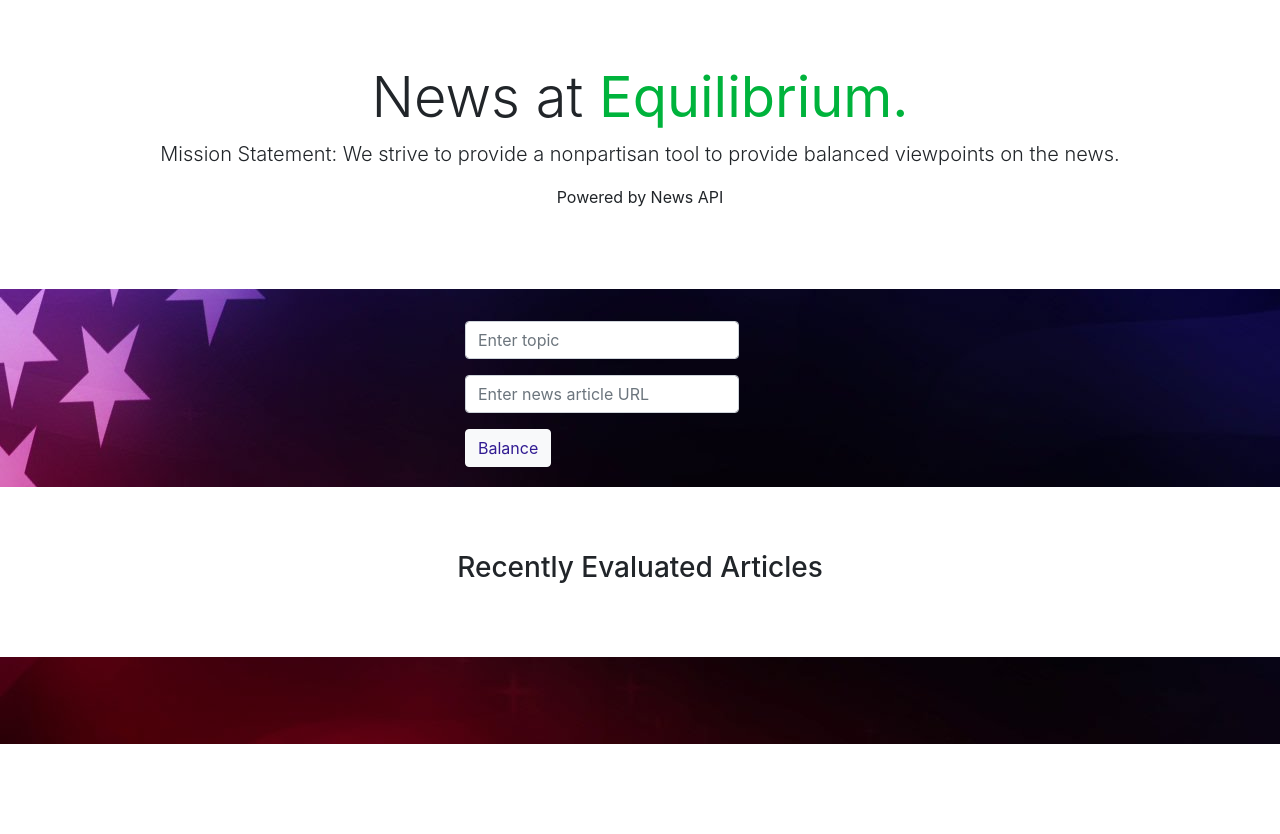
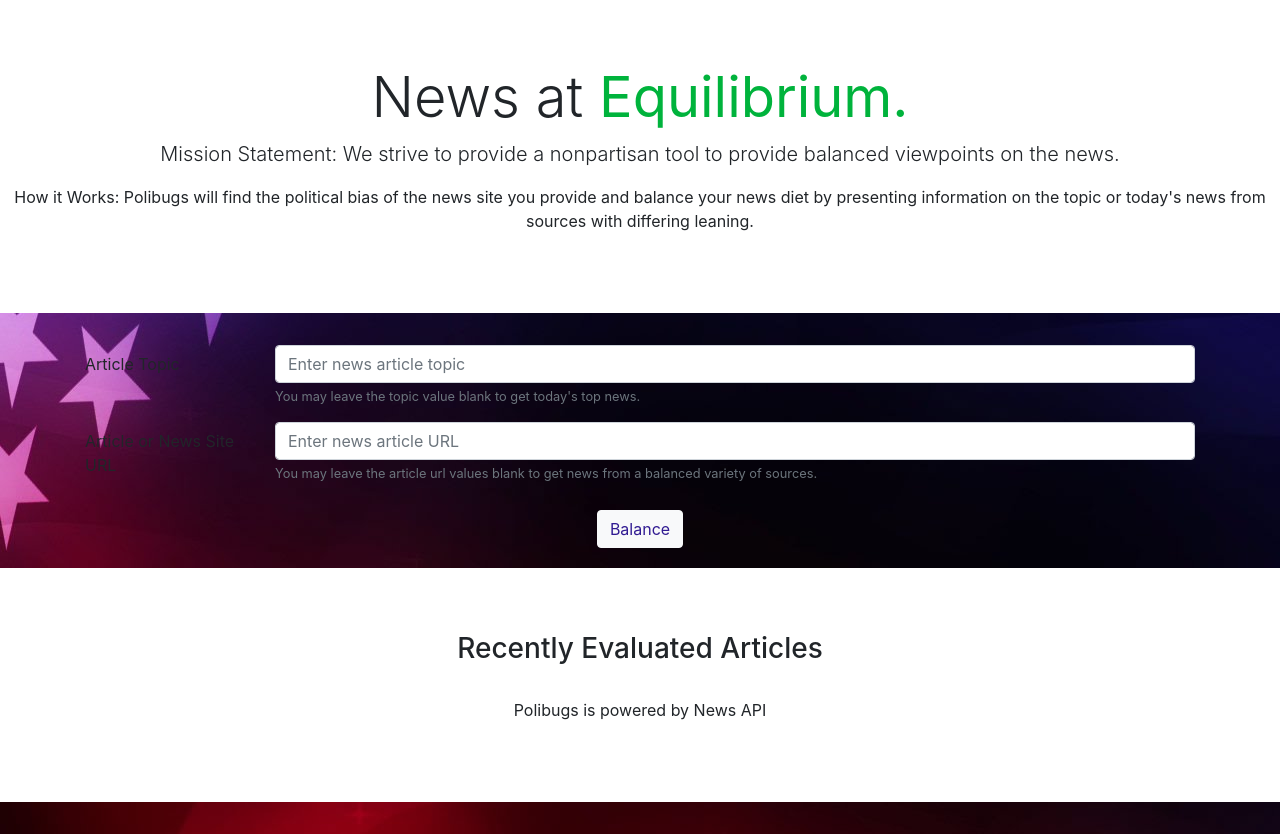
Before and after one commit to Hackdromeda/polibugs, a Flask app: page / in a window 1280 px wide. Shown: the part 56-890 px from the top of the page. Before the commit the page ends 800 px from the top, so only its background shows below. Run offline with Flask 2, Linux system fonts and the light colour scheme; some libraries are stand-ins or nearby versions.

Commit message:
Added instructions to website

```diff
--- a/Dockerrun.aws.json
+++ b/Dockerrun.aws.json
@@ -1,7 +1,7 @@
 {
   "AWSEBDockerrunVersion": "1",
   "Image": {
-    "Name": "navalpatel384/polibugs",
+    "Name": "as0218/polibugs",
     "Update": "false"
   },
   "Ports": [
--- a/templates/index.html
+++ b/templates/index.html
@@ -23,35 +23,50 @@
     <meta name="msapplication-TileColor" content="#ffffff">
     <meta name="msapplication-TileImage" content="/static/favicons/ms-icon-144x144.png">
     <meta name="theme-color" content="#ffffff">
+    <style>
+        .form-action {
+            margin: 0;
+            background-color: transparent;
+            text-align: center;
+        }
+    </style>
   </head>
   <body style="background-image: url('/static/banner.jpg');">
     <nav class="navbar" style="background-color: #311B92; color: #ffffff;"><span></span><a class="navbar-brand mb-0 h1" href="{{ url_for('index') }}">Polibugs</a><span></span></nav>
     <div class="jumbotron jumbotron-fluid" style="background-color: #ffffff; text-align: center;">
         <h1 class="display-4">News at <span style="color: #00b33c"><strong id="jumbotronTitleEnding">Equilibrium.</strong></span></h1>
         <p class="lead">Mission Statement: We strive to provide a nonpartisan tool to provide balanced viewpoints on the news.</p>
-        <p>Powered by News API</p>
+        <p>How it Works: Polibugs will find the political bias of the news site you provide and balance your news diet by presenting information on the topic or today's news from sources with differing leaning.</p>
     </div>
     <div class="container">
-        <div class="row">
-            <div class="col"></div>
-            <div class="col">
-                <form action="{{url_for('index')}}" method="POST">
-                    <div class="form-group">
-                        <input class="form-control" name="topic" placeholder="Enter topic" style="width: auto;">
-                    </div>
-                    <div class="form-group">
-                        <input class="form-control" name="websiteAddress" placeholder="Enter news article URL" style="width: auto;">
-                    </div>
-                    <button type="submit" class="btn btn-light" style="color: #311B92; margin-bottom: 20px;">Balance</button>
-                </form>
-            </div>
-            <div class="col"></div>
-        </div>
+            <form>
+                <div class="form-group row">
+                <label for="topic" class="col-sm-2 col-form-label">Article Topic</label>
+                <div class="col-sm-10">
+                    <input type="text" class="form-control" id="topic" name="topic" placeholder="Enter news article topic">
+                    <small id="formHelp" class="form-text text-muted">You may leave the topic value blank to get today's top news.</small>
+                </div>
+                </div>
+                <div class="form-group row">
+                <label for="URL" class="col-sm-2 col-form-label">Article or News Site URL</label>
+                <div class="col-sm-10">
+                    <input type="text" class="form-control" id="article" name="websiteAddress" placeholder="Enter news article URL">
+                    <small id="formHelp" class="form-text text-muted">You may leave the article url values blank to get news from a balanced variety of sources.</small>
+                </div>
+                </div>
+                <div class="form-action">
+                    <button type="submit" class="btn btn-light" style="color: #311B92; margin-bottom: 20px; margin-top: 10px;">Balance</button>
+                </div>
+            </form>
     </div>
+
+
 
     <div class="jumbotron jumbotron-fluid" style="background-color: #ffffff; text-align: center;">
         <h3>Recently Evaluated Articles</h3>
         <div id="recentArticlesList"></div>
+        <br>
+        <p>Polibugs is powered by News API</p>
     </div>
 
     <script src="https://www.gstatic.com/firebasejs/4.10.0/firebase.js"></script>
```
